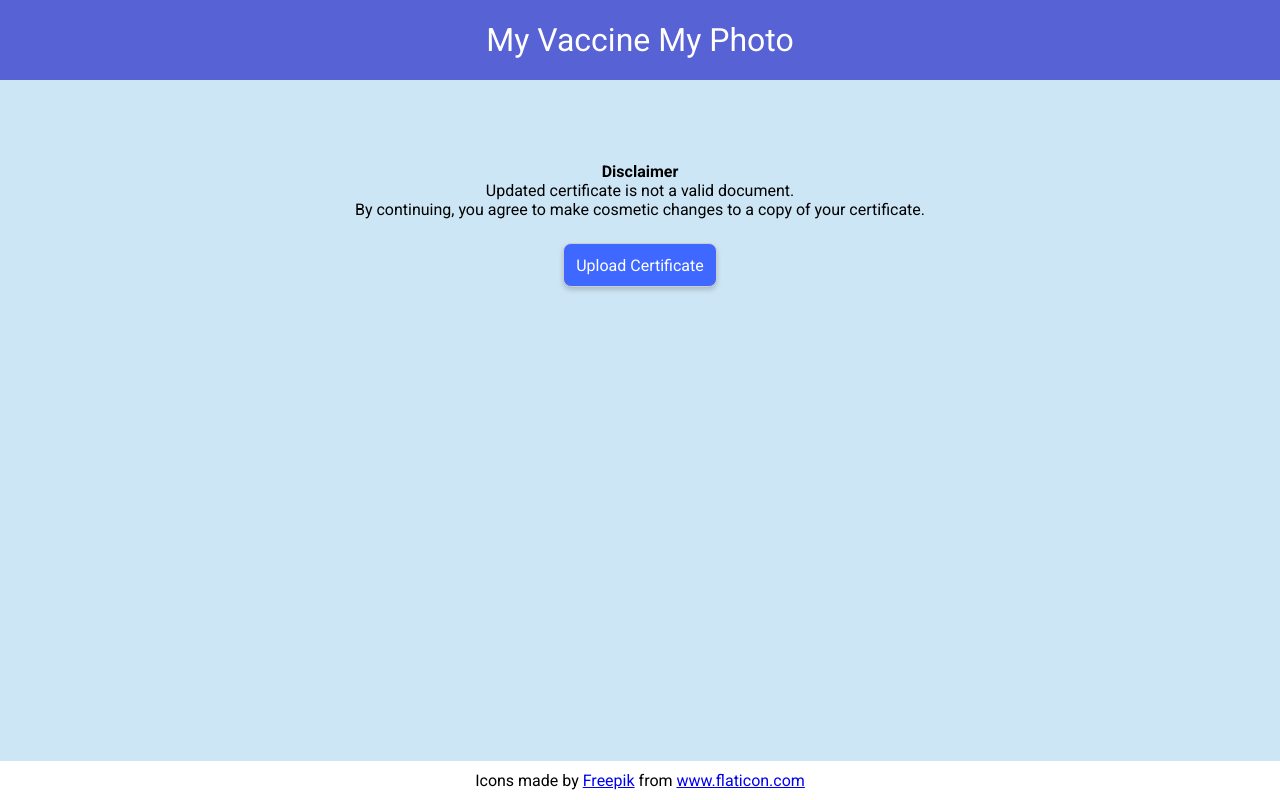
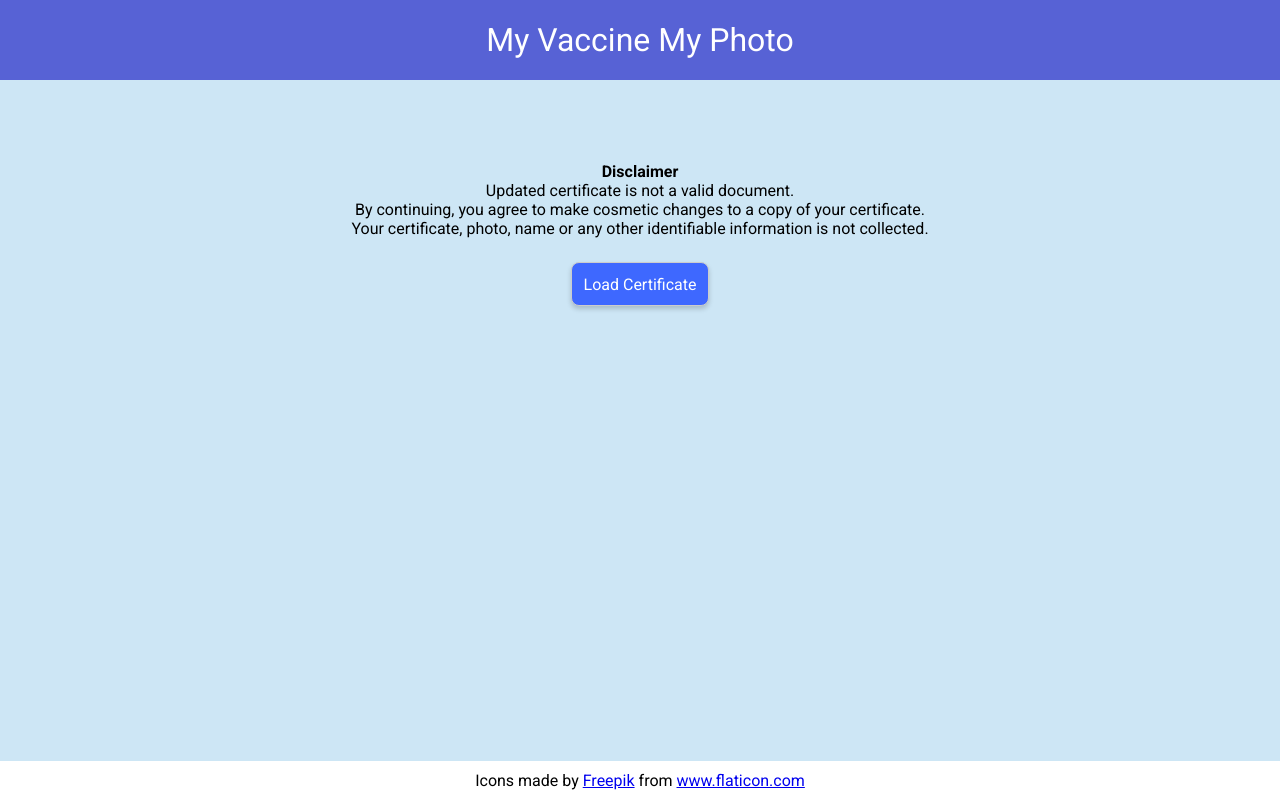
Before and after one commit to meanfry/my-certificate, a React (Create React App) app: page / in a window 1280 px wide. Built offline with nearby package versions, Linux system fonts and the light colour scheme.

Commit message:
privacy disclaimer

```diff
--- a/src/home/Home.tsx
+++ b/src/home/Home.tsx
@@ -85,8 +85,10 @@ export const HomeComponent = () => {
                             Updated certificate is not a valid document.
                             <br />
                             By continuing, you agree to make cosmetic changes to a copy of your certificate.
+                            <br />
+                            Your certificate, photo, name or any other identifiable information is not collected.
                         </div>
-                        <label htmlFor="certificate-pdf" className="btn">Upload Certificate</label>
+                        <label htmlFor="certificate-pdf" className="btn umami--click--load-certificate">Load Certificate</label>
                         <input type="file" id="certificate-pdf" name="certificate-pdf" accept="application/pdf"
                             onChange={handleFileUpload}></input>
                     </div>
@@ -134,7 +136,7 @@ export const HomeComponent = () => {
                                         Update Name on Certificate
                                     </div>
                                 </div>
-                                <div className="action-button" id="download">
+                                <div className="action-button umami--click--download-certificate" id="download">
                                     <div className="icon">
                                         <img src="/download.png" alt="download demodified certificate" />
                                     </div>
```
